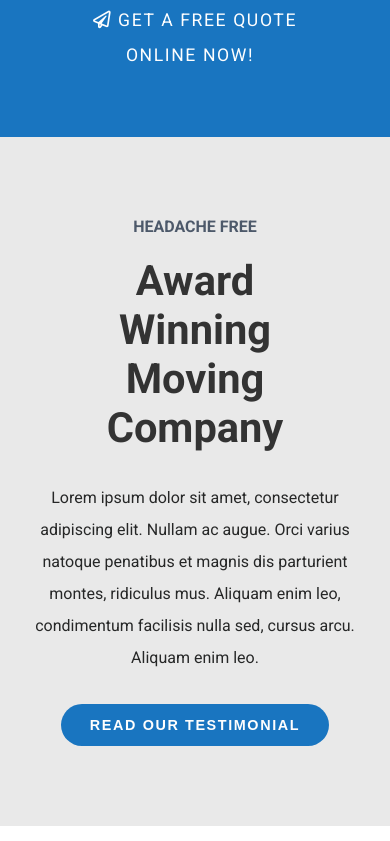
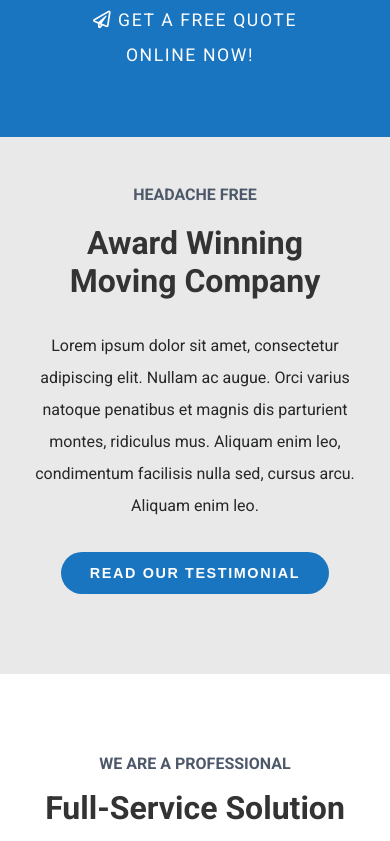
Before and after one commit to adicrescenzo79/proj-html-vuejs, a website: page index.html in a window 390 px wide. Shown: the part 535-1376 px from the top of the page. Drawn offline with nearby package versions, Linux system fonts and the light colour scheme.

Commit message:
main award iphone completo

```diff
--- a/assets/css/master.css
+++ b/assets/css/master.css
@@ -106,6 +106,10 @@ li {
 @media all and (max-width: 767px) {
   h1 {
     font-size: 2.3rem;
+  }
+
+  h3 {
+    font-size: 2rem;
   }
 }
 header {
@@ -520,6 +524,15 @@ main .request .container p {
     width: 100%;
   }
 }
+@media all and (max-width: 767px) {
+  main .award {
+    padding-top: 3rem;
+    padding-bottom: 5rem;
+  }
+  main .award .container h3 {
+    width: 100%;
+  }
+}
 footer .site-links {
   padding-top: 4rem;
   padding-bottom: 4rem;
--- a/src/scss/partials/_common.scss
+++ b/src/scss/partials/_common.scss
@@ -103,4 +103,7 @@ li{
   h1{
     font-size: 2.3rem;
   }
+  h3{
+    font-size: 2rem;
+  }
 }
--- a/src/scss/partials/_main.scss
+++ b/src/scss/partials/_main.scss
@@ -215,3 +215,16 @@ main{
     }
   }
 }
+
+@media all and (max-width: 767px){
+  main{
+    .award{
+      @include ptb(3, 5);
+      .container{
+        h3{
+          width: 100%;
+        }
+      }
+    }
+  }
+  }
```
